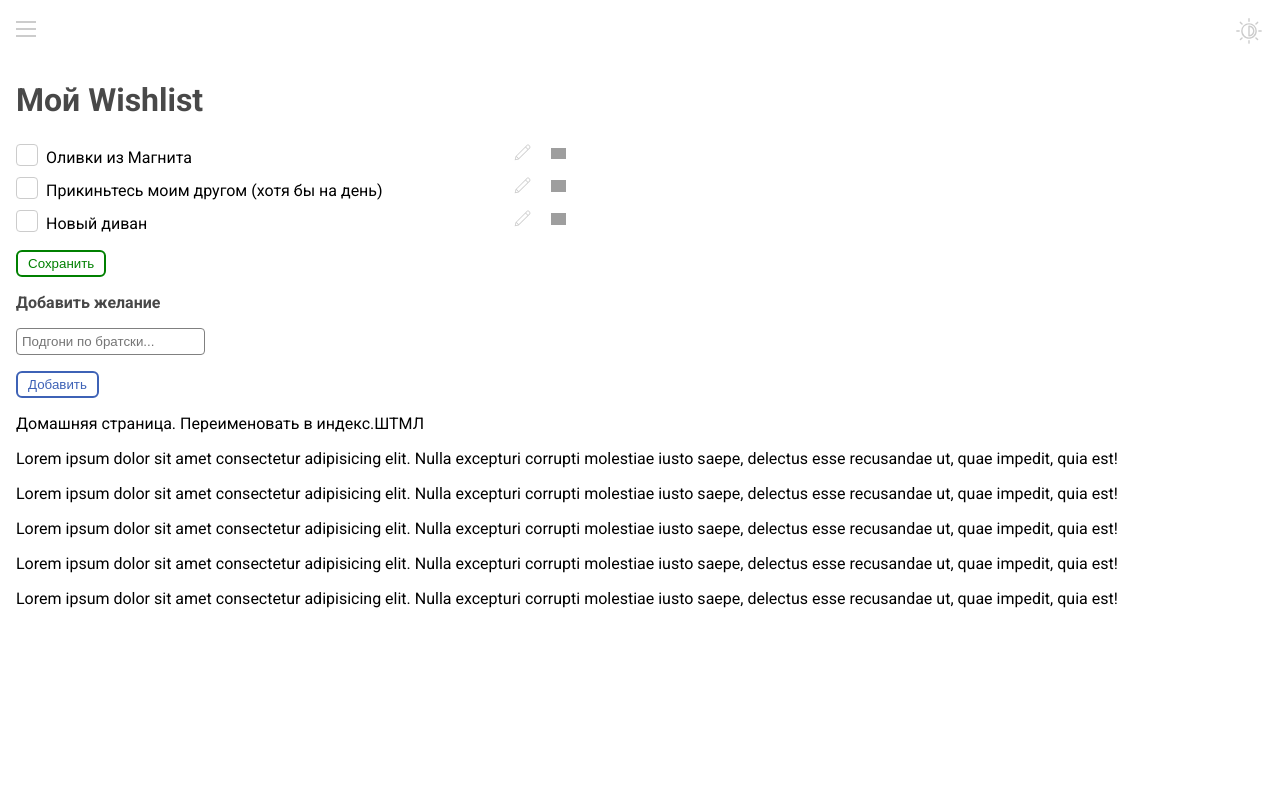
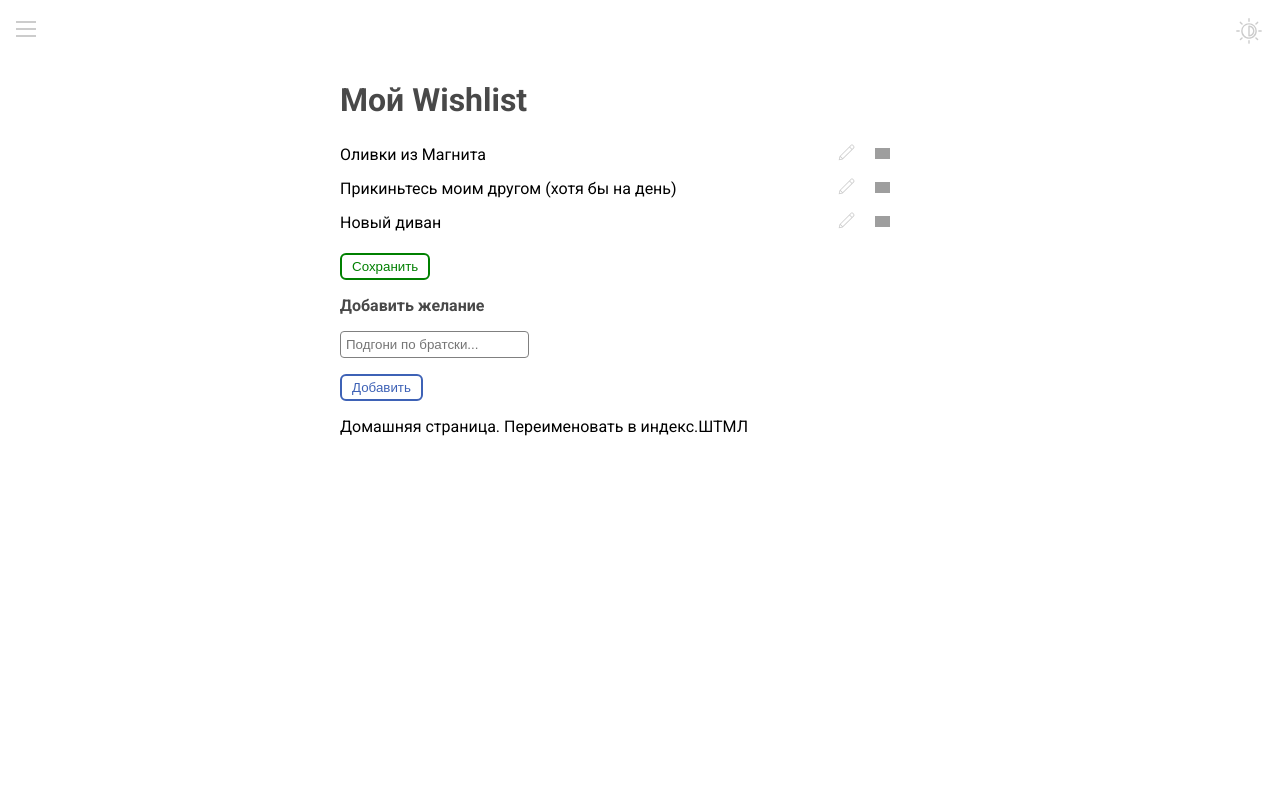
Before and after one commit to zhurbonjour/WishlistWebApplication, a Django app: page /home/ in a window 1280 px wide. Run offline with Django 3.2, Linux system fonts and the light colour scheme; grey boxes are pictures that could not be loaded.

Commit message:
Remove checkboxes

```diff
--- a/WishlistWebApplication/templates/base.html
+++ b/WishlistWebApplication/templates/base.html
@@ -61,38 +61,38 @@
         <h1>Мой Wishlist</h1>
         <form action="" class="wishlist">
             <ul>
+                <!-- TODO: здесь вывод списка через цикл -->
                 <li>
-                    <input type="checkbox" name="test" id="test">
-                    <label for="test">Оливки из Магнита</label>
+                    <span>Оливки из Магнита</span>
+
                     <div class="d-flex">
-                        <button class="btn ml-1">
+                        <!-- TODO: ссылка на редактирование желания формата site.ru/wishes/:id/edit -->
+                        <a href="" class="ml-1">
                             <img width='25px' src="{% static 'images/pen.svg' %}" alt="pen">
-                        </button>
-                        <button class="btn ml-1">
+                        </a>
+                        <button type="button" class="btn ml-1">
                             <img width='15px' src="{% static 'images/close.svg' %}" alt="pen">
                         </button>
                     </div>
                 </li>
                 <li>
-                    <input type="checkbox" name="test2" id="test2">
-                    <label for="test2">Прикиньтесь моим другом (хотя бы на день)</label>
+                    <span>Прикиньтесь моим другом (хотя бы на день)</span>
                     <div class="d-flex">
-                        <button class="btn ml-1">
+                        <a href="" class="ml-1">
                             <img width='25px' src="{% static 'images/pen.svg' %}" alt="pen">
-                        </button>
-                        <button class="btn ml-1">
+                        </a>
+                        <button type="button" class="btn ml-1">
                             <img width='15px' src="{% static 'images/close.svg' %}" alt="pen">
                         </button>
                     </div>
                 </li>
                 <li>
-                    <input type="checkbox" name="test" id="test3">
-                    <label for="test3">Новый диван</label>
+                    <span>Новый диван</span>
                     <div class="d-flex">
-                        <button class="btn ml-1">
+                        <a href="" class="ml-1">
                             <img width='25px' src="{% static 'images/pen.svg' %}" alt="pen">
-                        </button>
-                        <button class="btn ml-1">
+                        </a>
+                        <button type="button" class="btn ml-1">
                             <img width='15px' src="{% static 'images/close.svg' %}" alt="pen">
                         </button>
                     </div>
@@ -107,28 +107,6 @@
         </form>
         {% block content %}
         {% endblock content %}
-        <p>
-            Lorem ipsum dolor sit amet consectetur adipisicing elit. Nulla excepturi corrupti molestiae iusto saepe,
-            delectus esse recusandae ut, quae impedit, quia est!
-        </p>
-        <p>
-            Lorem ipsum dolor sit amet consectetur adipisicing elit. Nulla excepturi corrupti molestiae iusto saepe,
-            delectus esse recusandae ut, quae impedit, quia est!
-        </p>
-        <p>
-            Lorem ipsum dolor sit amet consectetur adipisicing elit. Nulla excepturi corrupti molestiae iusto saepe,
-            delectus esse recusandae ut, quae impedit, quia est!
-        </p>
-
-        <p>
-            Lorem ipsum dolor sit amet consectetur adipisicing elit. Nulla excepturi corrupti molestiae iusto saepe,
-            delectus esse recusandae ut, quae impedit, quia est!
-        </p>
-
-        <p>
-            Lorem ipsum dolor sit amet consectetur adipisicing elit. Nulla excepturi corrupti molestiae iusto saepe,
-            delectus esse recusandae ut, quae impedit, quia est!
-        </p>
     </div>
 </div>
 
--- a/static/styles/style.css
+++ b/static/styles/style.css
@@ -63,6 +63,8 @@ body {
 
 .content__inner {
     padding: 1rem;
+    max-width: 600px;
+    margin: 0 auto;
 }
 
 #openChbx:checked + .content {
@@ -125,40 +127,8 @@ body {
     align-items: center;
 }
 
-.wishlist li label {
+.wishlist li span {
     flex: 1;
-}
-
-/* custom checkbox */
-.wishlist li input {
-    opacity: 0;
-    position: absolute;
-    height: 0;
-    width: 0;
-}
-
-.wishlist li label:before {
-    content: '';
-    display: inline-block;
-    width: 20px;
-    height: 20px;
-    border-radius: 4px;
-    margin-right: 8px;
-
-    position: relative;
-    top: 3px;
-    border: 1px solid #ccc;
-}
-
-.wishlist li input:checked + label:before {
-    background-image: url('../images/checked.svg');
-    -webkit-background-size: contain;
-    background-size: contain;
-}
-/* end custom checkbox */
-
-.wishlist input:checked + label {
-    text-decoration: line-through ;
 }
 
 /* night theme */
```
Also changed, not shown: static/images/checked.svg (deleted).
